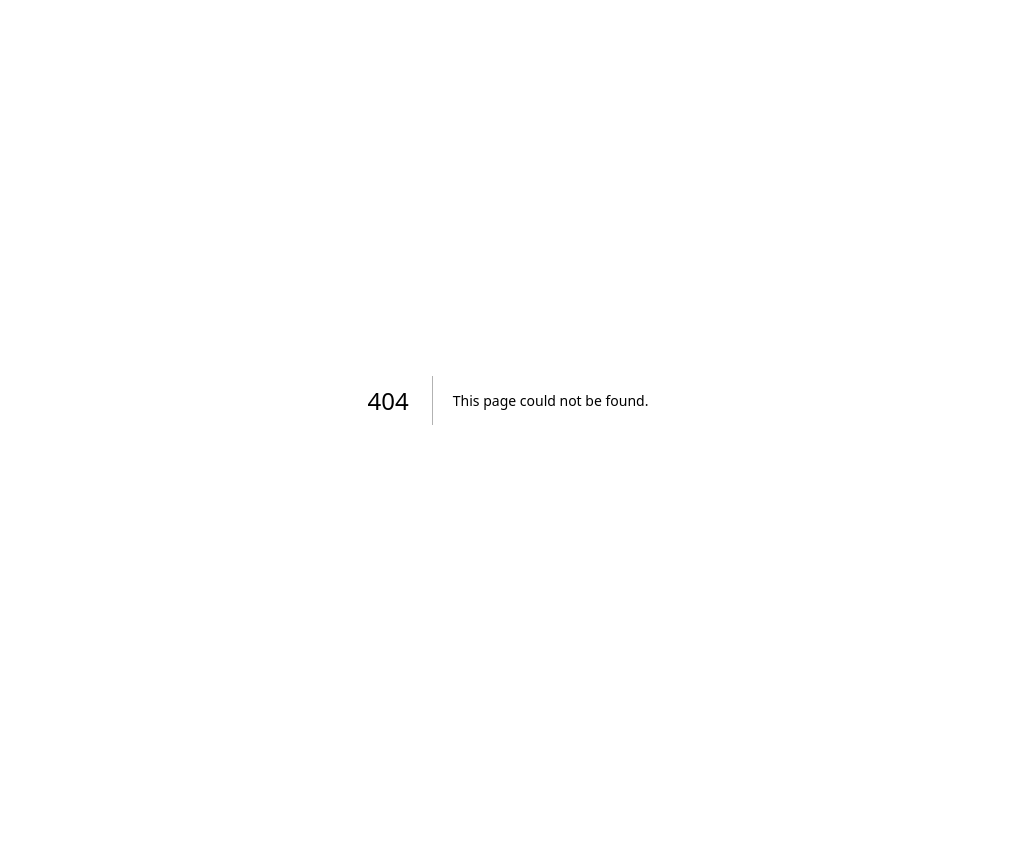
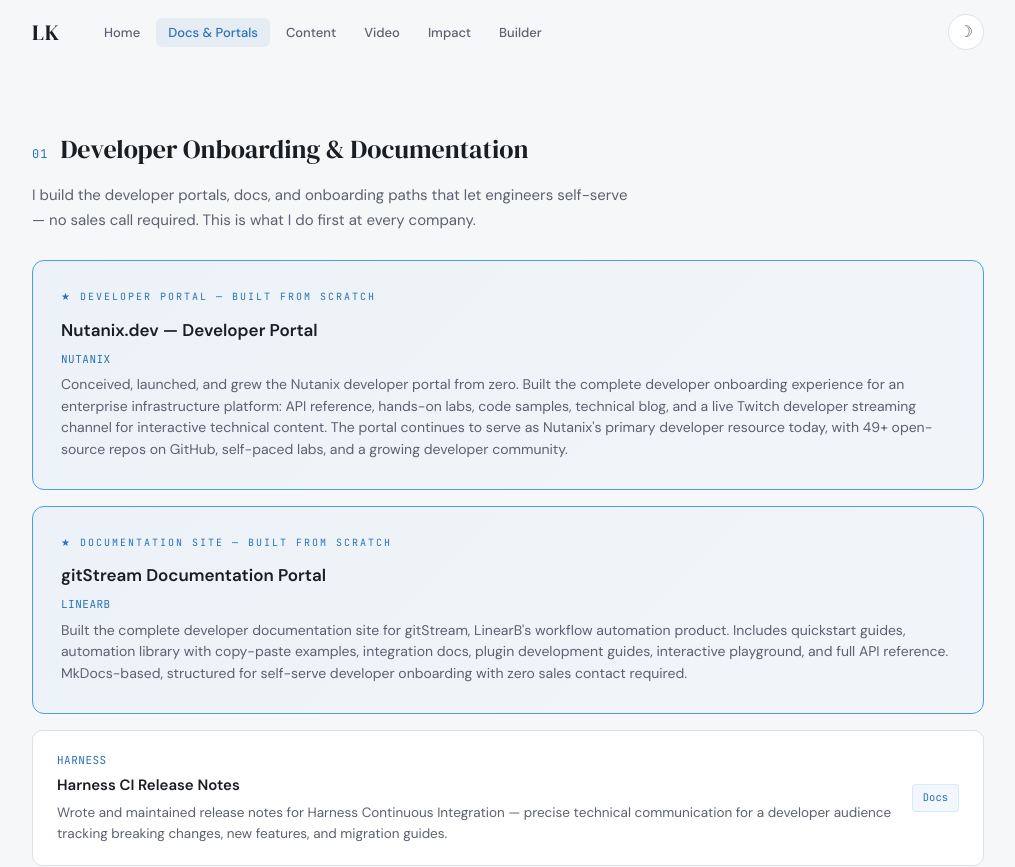
Before and after one commit to lkilpatrick/lkilpatrick_com, a Next.js app: page /docs in a window 1280 px wide. Before the commit this address had no page. Shown: the top 867 px of the page, without its empty margins (132-1147 px from the left). Before the commit the page ends 800 px from the top, so only its background shows below. Built offline with nearby package versions, Linux system fonts and the light colour scheme.

Commit message:
Multi-page site with light mode default, proper page routes

```diff
--- /dev/null
+++ b/app/builder/page.tsx
@@ -0,0 +1,21 @@
+import type { Metadata } from "next";
+import Navbar from "../components/Navbar";
+import Footer from "../components/Footer";
+import Builder from "../components/Contact";
+
+export const metadata: Metadata = {
+  title: "Builder & Maker — Luke Kilpatrick",
+  description: "Personal projects, books, and side work spanning Python, AI, and open source.",
+};
+
+export default function BuilderPage() {
+  return (
+    <>
+      <Navbar />
+      <main style={{ paddingTop: 64 }}>
+        <Builder />
+      </main>
+      <Footer />
+    </>
+  );
+}
--- a/app/components/Navbar.tsx
+++ b/app/components/Navbar.tsx
@@ -1,44 +1,39 @@
 "use client";
 
 import { useEffect, useState } from "react";
+import Link from "next/link";
+import { usePathname } from "next/navigation";
 
 const NAV_LINKS = [
-  { href: "#home",          label: "Home" },
-  { href: "#onboarding",    label: "Docs & Portals" },
-  { href: "#content",       label: "Content" },
-  { href: "#presentations", label: "Video" },
-  { href: "#impact",        label: "Impact" },
-  { href: "#builder",       label: "Builder" },
+  { href: "/",         label: "Home" },
+  { href: "/docs",     label: "Docs & Portals" },
+  { href: "/content",  label: "Content" },
+  { href: "/video",    label: "Video" },
+  { href: "/impact",   label: "Impact" },
+  { href: "/builder",  label: "Builder" },
 ];
 
 export default function Navbar() {
-  const [theme, setTheme]     = useState<"dark" | "light">("dark");
-  const [active, setActive]   = useState("#home");
+  const pathname = usePathname();
+  const [theme, setTheme]       = useState<"dark" | "light">("light");
   const [scrolled, setScrolled] = useState(false);
   const [menuOpen, setMenuOpen] = useState(false);
 
   useEffect(() => {
     const saved = localStorage.getItem("theme") as "dark" | "light" | null;
-    const initial = saved ?? (window.matchMedia("(prefers-color-scheme: light)").matches ? "light" : "dark");
+    const initial = saved ?? "light";
     setTheme(initial);
     document.documentElement.setAttribute("data-theme", initial);
   }, []);
 
   useEffect(() => {
-    const onScroll = () => {
-      setScrolled(window.scrollY > 20);
-      const sections = NAV_LINKS.map(l => document.querySelector(l.href));
-      let current = "#home";
-      sections.forEach((el) => {
-        if (el && el.getBoundingClientRect().top <= 100) {
-          current = `#${el.id}`;
-        }
-      });
-      setActive(current);
-    };
+    const onScroll = () => setScrolled(window.scrollY > 10);
     window.addEventListener("scroll", onScroll, { passive: true });
     return () => window.removeEventListener("scroll", onScroll);
   }, []);
+
+  // Close mobile menu on route change
+  useEffect(() => { setMenuOpen(false); }, [pathname]);
 
   const toggleTheme = () => {
     const next = theme === "dark" ? "light" : "dark";
@@ -47,36 +42,28 @@
     localStorage.setItem("theme", next);
   };
 
-  const scrollTo = (href: string) => {
-    setMenuOpen(false);
-    const el = document.querySelector(href);
-    if (el) el.scrollIntoView({ behavior: "smooth" });
-  };
+  const isActive = (href: string) =>
+    href === "/" ? pathname === "/" : pathname.startsWith(href);
 
   return (
     <>
       <nav className={`site-nav${scrolled ? " site-nav--scrolled" : ""}`}>
         <div className="nav-inner">
-          {/* Logo / Name */}
-          <button className="nav-logo" onClick={() => scrollTo("#home")}>
-            LK
-          </button>
+          <Link href="/" className="nav-logo">LK</Link>
 
-          {/* Desktop links */}
           <ul className="nav-links">
             {NAV_LINKS.map(link => (
               <li key={link.href}>
-                <button
-                  className={`nav-link${active === link.href ? " nav-link--active" : ""}`}
-                  onClick={() => scrollTo(link.href)}
+                <Link
+                  href={link.href}
+                  className={`nav-link${isActive(link.href) ? " nav-link--active" : ""}`}
                 >
                   {link.label}
-                </button>
+                </Link>
               </li>
             ))}
           </ul>
 
-          {/* Right controls */}
           <div className="nav-controls">
             <button className="theme-btn" onClick={toggleTheme} aria-label="Toggle theme">
               {theme === "dark" ? "☀" : "☽"}
@@ -91,17 +78,16 @@
           </div>
         </div>
 
-        {/* Mobile menu */}
         {menuOpen && (
           <div className="mobile-menu">
             {NAV_LINKS.map(link => (
-              <button
+              <Link
                 key={link.href}
-                className={`mobile-link${active === link.href ? " mobile-link--active" : ""}`}
-                onClick={() => scrollTo(link.href)}
+                href={link.href}
+                className={`mobile-link${isActive(link.href) ? " mobile-link--active" : ""}`}
               >
                 {link.label}
-              </button>
+              </Link>
             ))}
           </div>
         )}
--- /dev/null
+++ b/app/content/page.tsx
@@ -0,0 +1,21 @@
+import type { Metadata } from "next";
+import Navbar from "../components/Navbar";
+import Footer from "../components/Footer";
+import TechnicalContent from "../components/Experience";
+
+export const metadata: Metadata = {
+  title: "Technical Content — Luke Kilpatrick",
+  description: "Blog posts, tutorials, and technical writing demonstrating hands-on developer experience.",
+};
+
+export default function ContentPage() {
+  return (
+    <>
+      <Navbar />
+      <main style={{ paddingTop: 64 }}>
+        <TechnicalContent />
+      </main>
+      <Footer />
+    </>
+  );
+}
--- /dev/null
+++ b/app/docs/page.tsx
@@ -0,0 +1,21 @@
+import type { Metadata } from "next";
+import Navbar from "../components/Navbar";
+import Footer from "../components/Footer";
+import OnboardingDocs from "../components/About";
+
+export const metadata: Metadata = {
+  title: "Docs & Portals — Luke Kilpatrick",
+  description: "Developer portals, documentation sites, and onboarding experiences built from scratch.",
+};
+
+export default function DocsPage() {
+  return (
+    <>
+      <Navbar />
+      <main style={{ paddingTop: 64 }}>
+        <OnboardingDocs />
+      </main>
+      <Footer />
+    </>
+  );
+}
--- a/app/globals.css
+++ b/app/globals.css
@@ -1,6 +1,23 @@
 @import "tailwindcss";
 
 :root {
+  --bg: #F6F7F9;
+  --bg-card: #FFFFFF;
+  --bg-card-hover: #F0F2F5;
+  --border: #DDE0E6;
+  --border-accent: #4A9EE5;
+  --text: #2C2F36;
+  --text-muted: #5C6070;
+  --text-dim: #8B90A0;
+  --accent: #2872B8;
+  --accent-glow: rgba(40, 114, 184, 0.08);
+  --green: #2D8A56;
+  --orange: #C47E2A;
+  --heading: #1A1D24;
+  --grain-opacity: 0.015;
+}
+
+[data-theme="dark"] {
   --bg: #0C0E12;
   --bg-card: #13161C;
   --bg-card-hover: #1A1E26;
@@ -15,23 +32,6 @@
   --orange: #E89B3E;
   --heading: #ffffff;
   --grain-opacity: 0.03;
-}
-
-[data-theme="light"] {
-  --bg: #F6F7F9;
-  --bg-card: #FFFFFF;
-  --bg-card-hover: #F0F2F5;
-  --border: #DDE0E6;
-  --border-accent: #4A9EE5;
-  --text: #2C2F36;
-  --text-muted: #5C6070;
-  --text-dim: #8B90A0;
-  --accent: #2872B8;
-  --accent-glow: rgba(40, 114, 184, 0.08);
-  --green: #2D8A56;
-  --orange: #C47E2A;
-  --heading: #1A1D24;
-  --grain-opacity: 0.015;
 }
 
 * {
--- /dev/null
+++ b/app/impact/page.tsx
@@ -0,0 +1,21 @@
+import type { Metadata } from "next";
+import Navbar from "../components/Navbar";
+import Footer from "../components/Footer";
+import StrategicImpact from "../components/Skills";
+
+export const metadata: Metadata = {
+  title: "Strategic Impact — Luke Kilpatrick",
+  description: "Programs, platforms, and developer ecosystems built to scale.",
+};
+
+export default function ImpactPage() {
+  return (
+    <>
+      <Navbar />
+      <main style={{ paddingTop: 64 }}>
+        <StrategicImpact />
+      </main>
+      <Footer />
+    </>
+  );
+}
--- a/app/layout.tsx
+++ b/app/layout.tsx
@@ -22,13 +22,13 @@
 });
 
 export const metadata: Metadata = {
-  title: "Luke Kilpatrick – Senior Engineering Leader",
+  title: "Luke Kilpatrick — Developer Relations & Developer Marketing",
   description:
-    "Portfolio and resume of Luke Kilpatrick, Senior Engineering Leader based in Pacifica, California.",
+    "15+ years building developer programs, documentation, and communities at Atlassian, Nutanix, Hazelcast, LinearB, and Harness.",
   openGraph: {
-    title: "Luke Kilpatrick – Senior Engineering Leader",
+    title: "Luke Kilpatrick — Developer Relations & Developer Marketing",
     description:
-      "Portfolio and resume of Luke Kilpatrick, Senior Engineering Leader based in Pacifica, California.",
+      "15+ years building developer programs, documentation, and communities at Atlassian, Nutanix, Hazelcast, LinearB, and Harness.",
     url: "https://lkilpatrick.com",
     siteName: "Luke Kilpatrick",
     locale: "en_US",
@@ -49,6 +49,7 @@
   return (
     <html
       lang="en"
+      data-theme="light"
       className={`${dmSans.variable} ${dmSerif.variable} ${jetbrainsMono.variable} scroll-smooth antialiased`}
     >
       <body className="min-h-screen">{children}</body>
--- a/app/page.tsx
+++ b/app/page.tsx
@@ -1,10 +1,5 @@
 import Navbar from "./components/Navbar";
 import Hero from "./components/Hero";
-import OnboardingDocs from "./components/About";
-import TechnicalContent from "./components/Experience";
-import Presentations from "./components/Projects";
-import StrategicImpact from "./components/Skills";
-import Builder from "./components/Contact";
 import Footer from "./components/Footer";
 
 export default function Home() {
@@ -12,13 +7,6 @@
     <>
       <Navbar />
       <Hero />
-      <main>
-        <OnboardingDocs />
-        <TechnicalContent />
-        <Presentations />
-        <StrategicImpact />
-        <Builder />
-      </main>
       <Footer />
     </>
   );
--- /dev/null
+++ b/app/video/page.tsx
@@ -0,0 +1,21 @@
+import type { Metadata } from "next";
+import Navbar from "../components/Navbar";
+import Footer from "../components/Footer";
+import Presentations from "../components/Projects";
+
+export const metadata: Metadata = {
+  title: "Video & Presentations — Luke Kilpatrick",
+  description: "Conference talks, product launches, and developer program presentations.",
+};
+
+export default function VideoPage() {
+  return (
+    <>
+      <Navbar />
+      <main style={{ paddingTop: 64 }}>
+        <Presentations />
+      </main>
+      <Footer />
+    </>
+  );
+}
```
